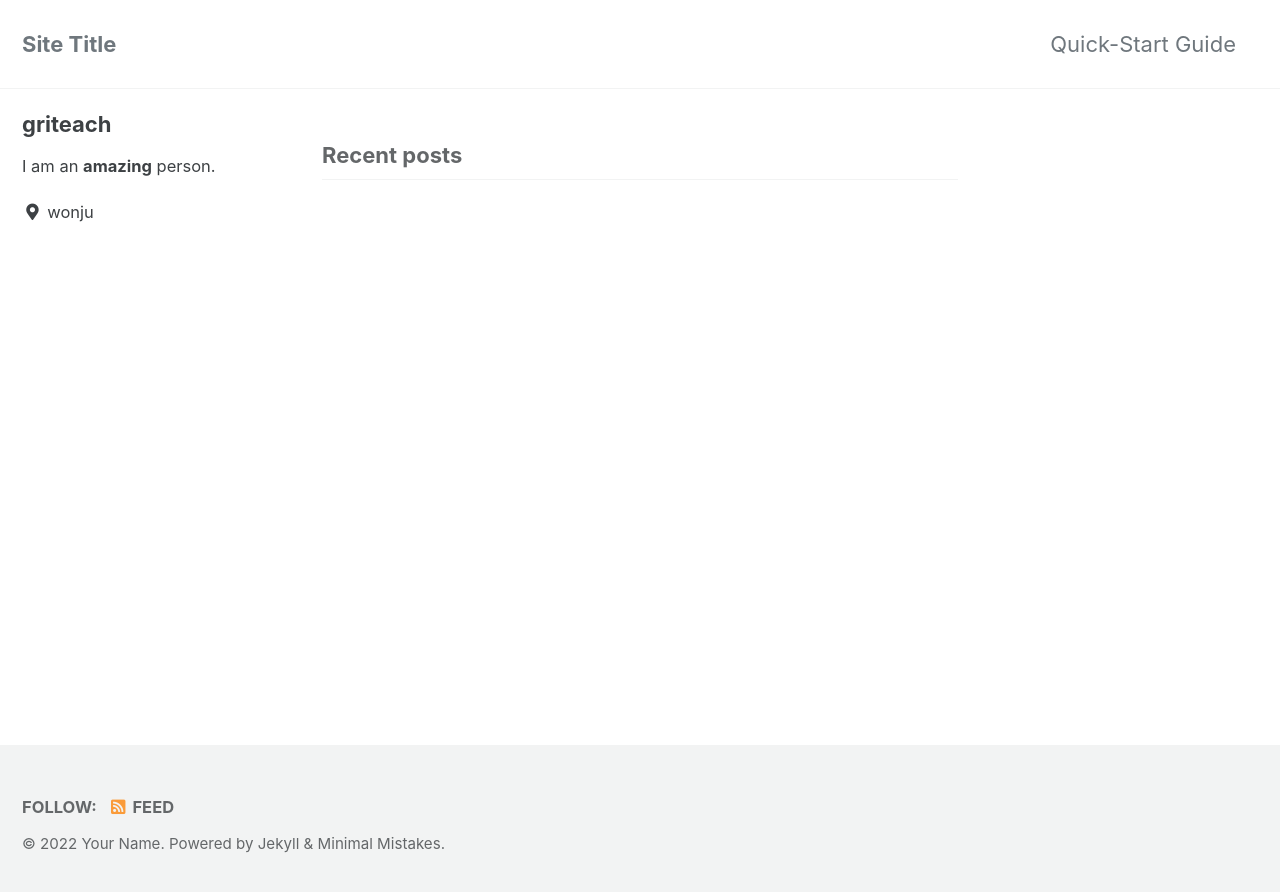
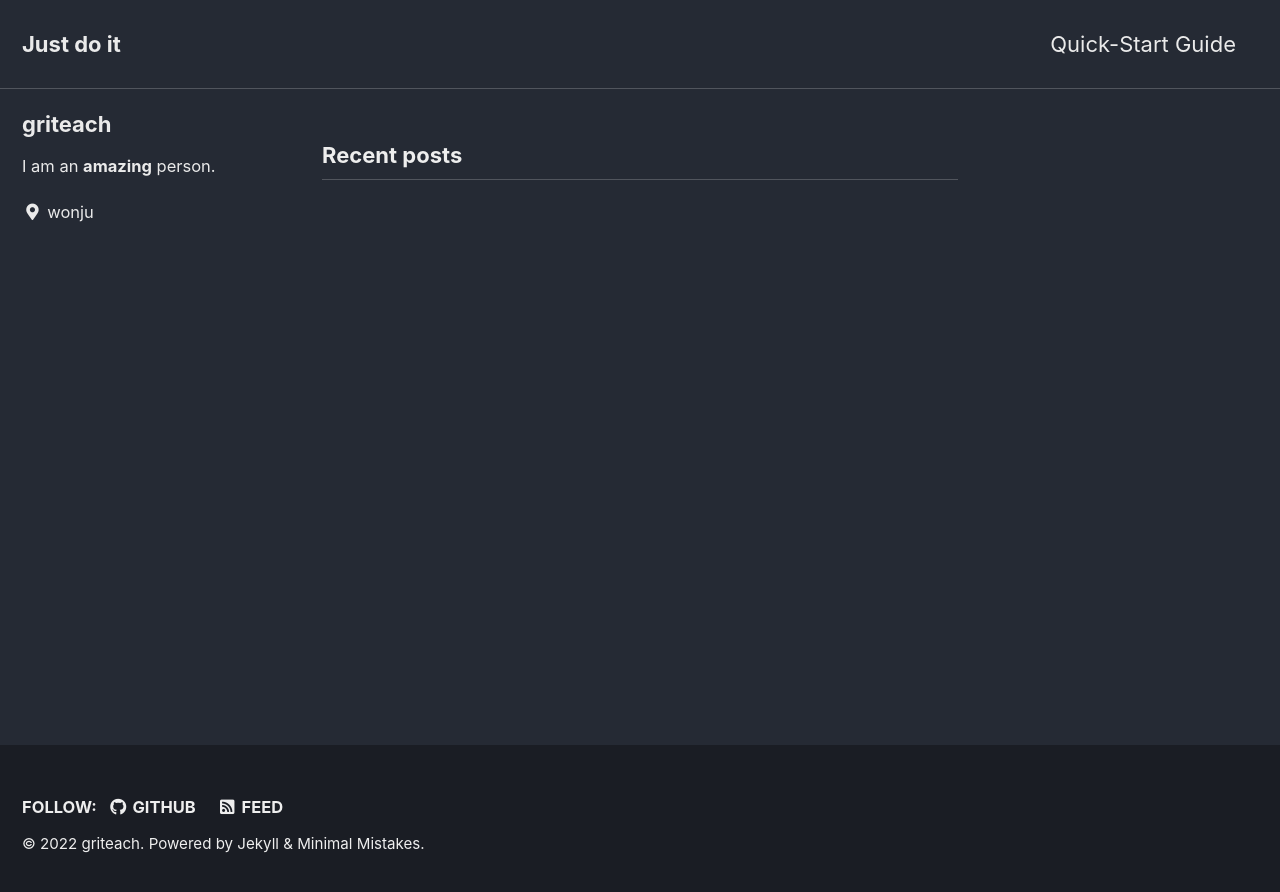
Before and after one commit to griteach/griteach.github.io, a Jekyll site: the page built from index.html, in a window 1280 px wide. Shown: the top 892 px of the page. Built offline with Jekyll 4.4.1, drawn with Linux system fonts in a browser that asks for light colours; cached includes are drawn as plain includes; the list of posts is cut into pages by our own code.

Commit message:
user update

```diff
--- a/_config.yml
+++ b/_config.yml
@@ -12,15 +12,15 @@
 
 # theme                  : "minimal-mistakes-jekyll"
 # remote_theme           : "mmistakes/minimal-mistakes"
-minimal_mistakes_skin    : "default" # "air", "aqua", "contrast", "dark", "dirt", "neon", "mint", "plum", "sunrise"
+minimal_mistakes_skin    : "dark" # "air", "aqua", "contrast", "dark", "dirt", "neon", "mint", "plum", "sunrise"
 
 # Site Settings
 locale                   : "en-US"
-title                    : "Site Title"
+title                    : "Just do it"
 title_separator          : "-"
 subtitle                 : # site tagline that appears below site title in masthead
-name                     : "Your Name"
-description              : "An amazing website."
+name                     : "griteach"
+description              : "기록."
 url                      : # the base hostname & protocol for your site e.g. "https://mmistakes.github.io"
 baseurl                  : # the subpath of your site, e.g. "/blog"
 repository               : # GitHub username/repo-name e.g. "mmistakes/minimal-mistakes"
@@ -140,7 +140,7 @@
       # url:
     - label: "GitHub"
       icon: "fab fa-fw fa-github"
-      # url:
+      url: "griteach"
     - label: "GitLab"
       icon: "fab fa-fw fa-gitlab"
       # url:
```
Also changed, not shown: 4 other files.
